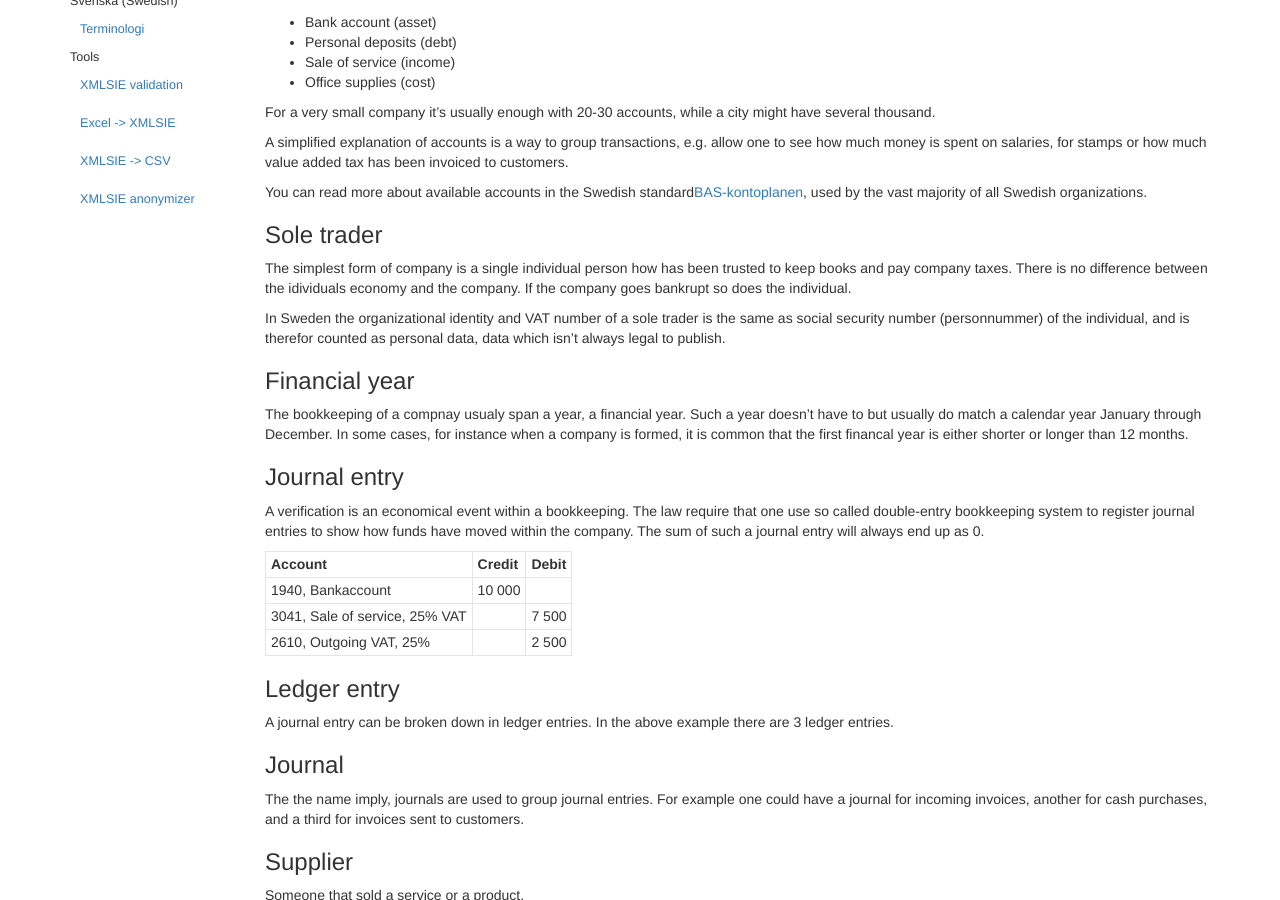
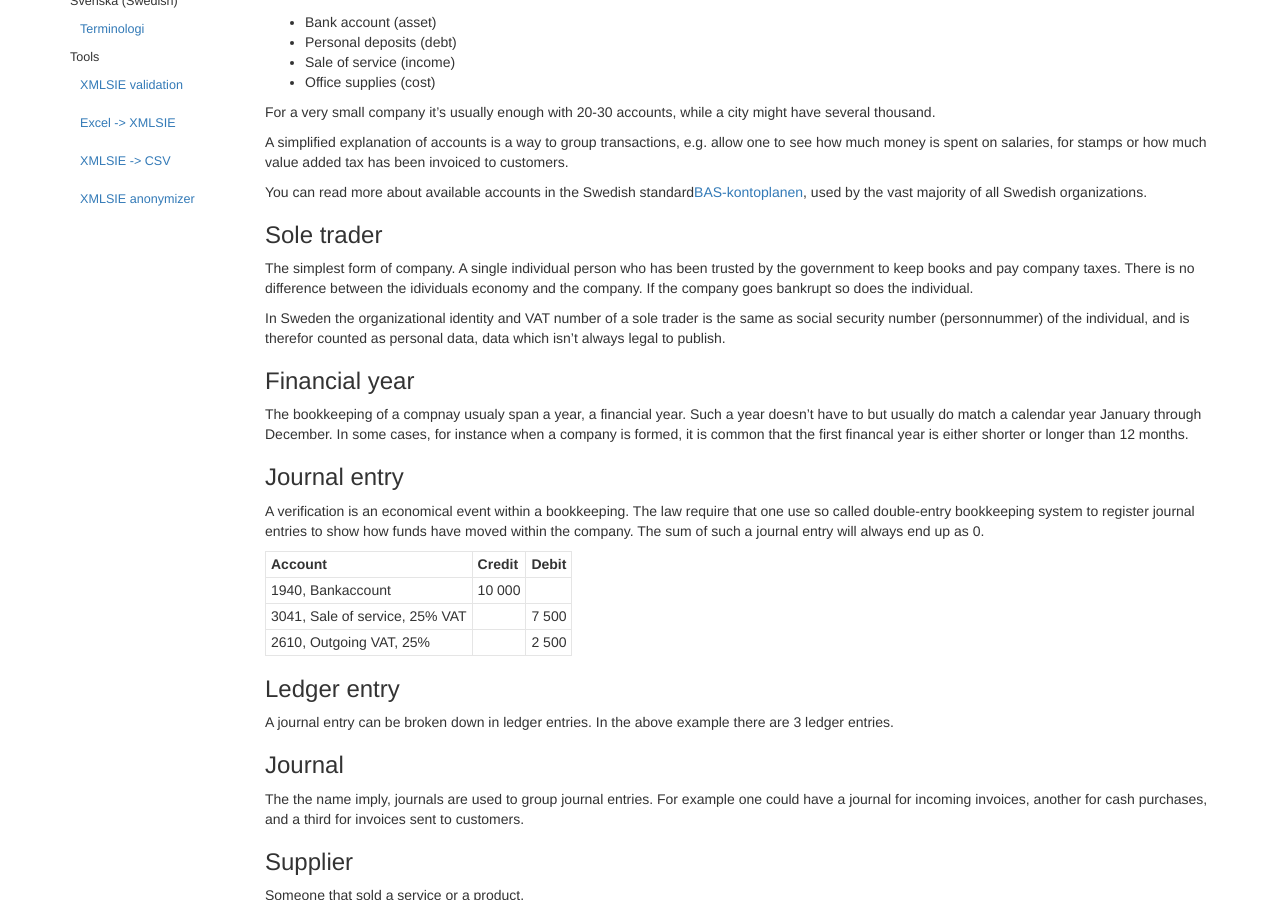
Before and after one commit to Sambruk/Open-Accounts-Payable, a Jekyll site: the page built from _posts/2016-09-02-terminology.md, in a window 1280 px wide and 900 px high, scrolled down 408 px. Built offline with Jekyll 4.4.1, drawn with Linux system fonts in a browser that asks for light colours.

Commit message:
Update 2016-09-02-terminology.md

```diff
--- a/_posts/2016-09-02-terminology.md
+++ b/_posts/2016-09-02-terminology.md
@@ -38,8 +38,9 @@ used by the vast majority of all Swedish organizations.
 
 ### Sole trader
 
-The simplest form of company is a single individual person how has been trusted to keep books and pay company taxes.
-There is no difference between the idividuals economy and the company. If the company goes bankrupt so does the individual.
+The simplest form of company. A single individual person who has been trusted by the government to keep books and pay
+company taxes. There is no difference between the idividuals economy and the company. If the company goes bankrupt so
+does the individual.
 
 In Sweden the organizational identity and VAT number of a sole trader is the same as social security number (personnummer)
 of the individual, and is therefor counted as personal data, data which isn't always legal to publish.
```
